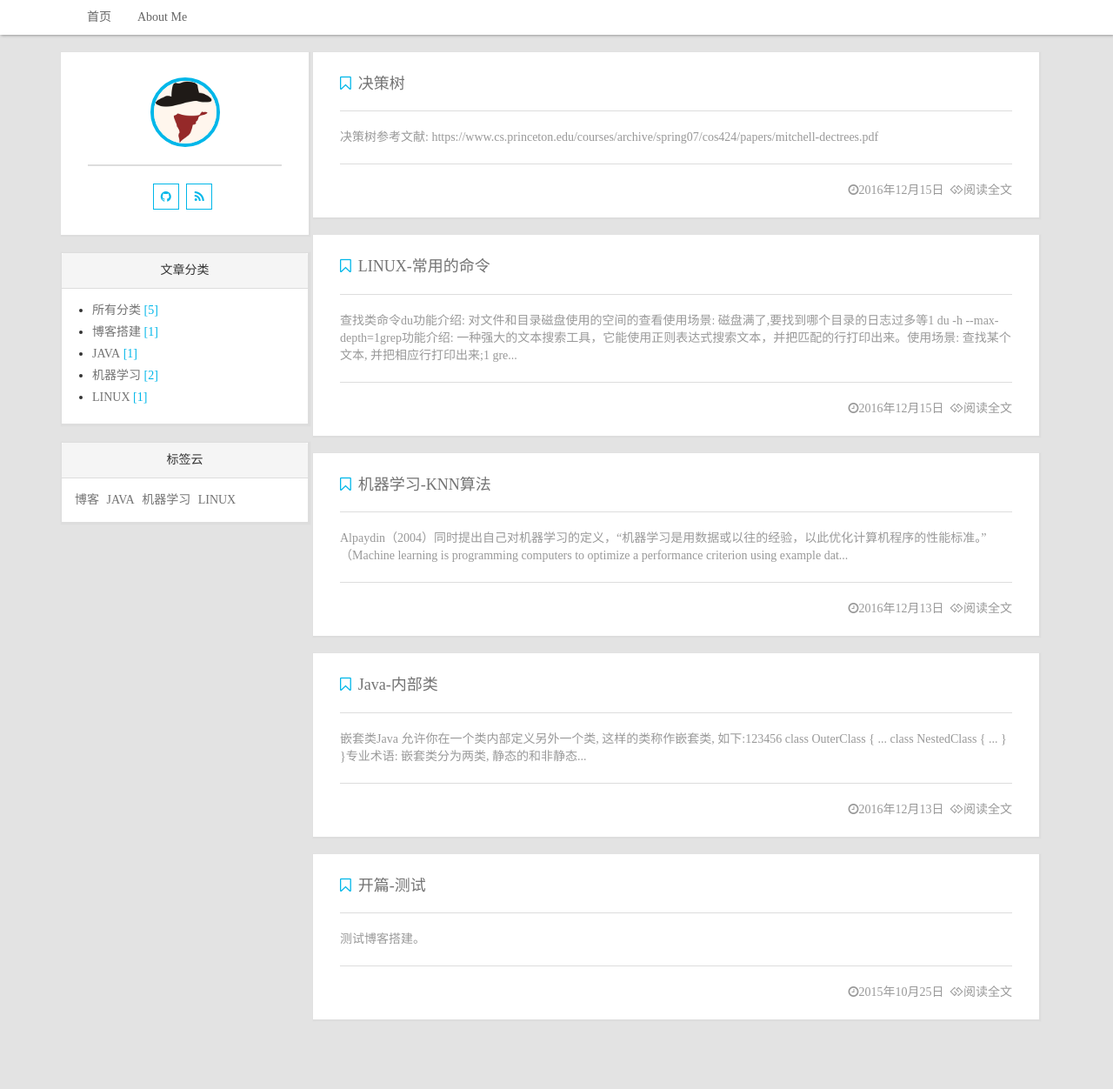
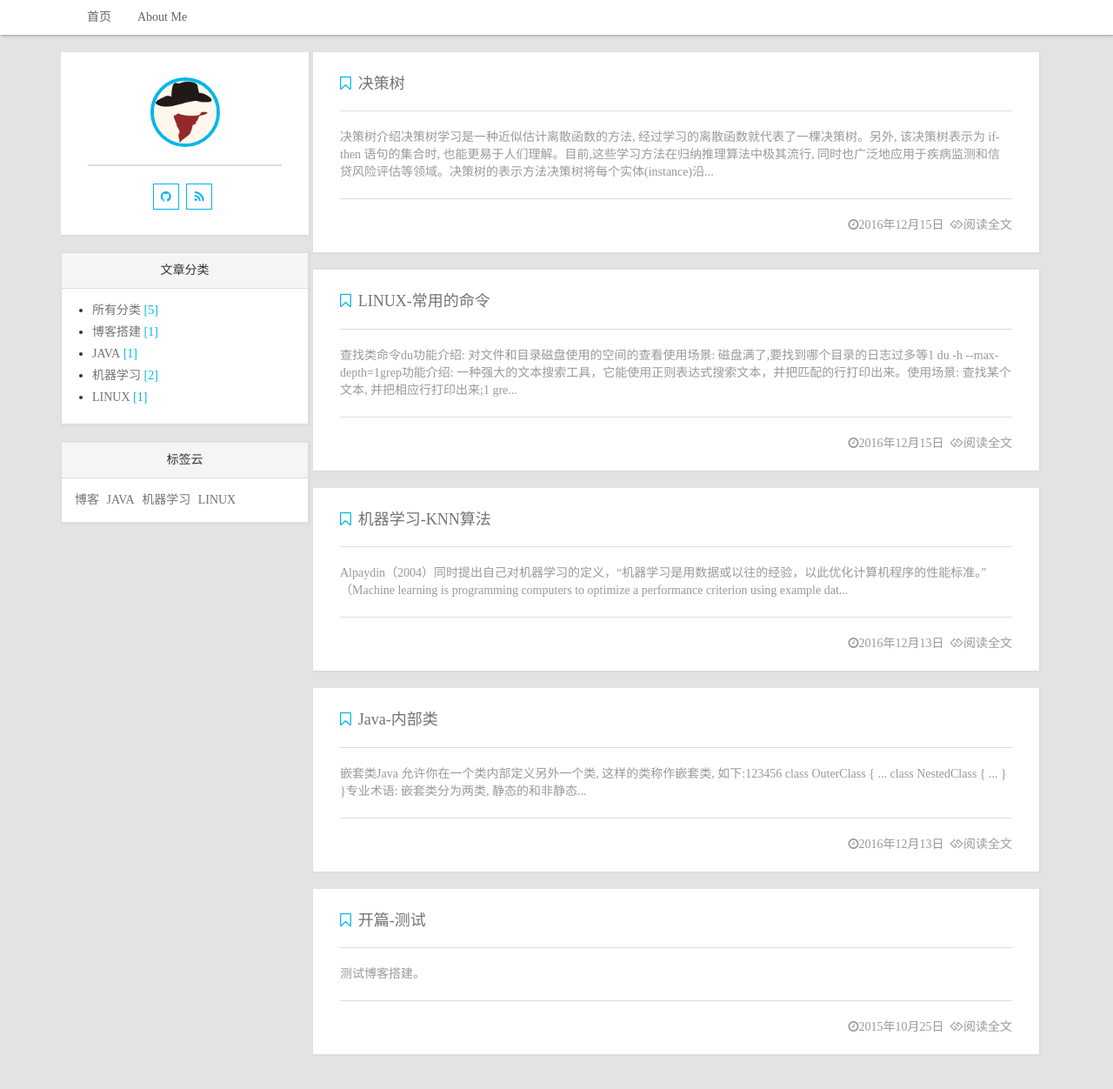
Before and after one commit to HengGeneral/HengGeneral.github.io, a Jekyll site: the page built from index.html, in a window 1280 px wide. Shown: the whole page at 87% size. Built offline with Jekyll 4.4.1, drawn with Linux system fonts in a browser that asks for light colours; nearby versions of some CDN libraries; the list of posts is cut into pages by our own code; comment, search, counter and statistics services are not loaded; before the commit the page ends 1212 px from its top, so only the background shows below that.

Commit message:
decision tree

```diff
--- a/_posts/2016-12-15-DecisionTree.md
+++ b/_posts/2016-12-15-DecisionTree.md
@@ -6,9 +6,46 @@
 author: liheng
 excerpt: "Machine Learning"
 ---
-### 决策树
+## 决策树
 
+### 介绍
 
+决策树学习是一种近似估计离散函数的方法, 经过学习的离散函数就代表了一棵决策树。
+另外, 该决策树表示为 if-then 语句的集合时, 也能更易于人们理解。
+目前,这些学习方法在归纳推理算法中极其流行, 同时也广泛地应用于疾病监测和信贷风险评估等领域。
+
+### 决策树的表示方法
+
+决策树将每个实体(instance)沿着树根到叶子节点进行判断, 这样就可以得到该实体的分类。
+决策树种的每个结点表示了实体某种属性的判断, 结点的每个分支则对应了该属性的一个可能的取值。
+
+### 适合决策树学习的问题
+
+决策树学习方法通常适合运用于具有如下特点的问题中:
+
+1. 实例都是以key-value形式的。
+2. 目标函数的结果是离散的。比如true/false输出, 或者更多的输出结果, 甚至是functions with real-valued outputs, 尽管这种情况并不常见。
+3. 训练集可能含有错误数据。决策树学习方法对错误数据具有鲁棒性,这里的错误数据包含训练集数据的分类和属性的错误值。
+4. 训练集中某些属性的值可能缺失。
+
+### 算法
+
+大部分决策树算法都是为了构建一个自上而下的, 贪心搜索的决策树。那么问题是, 哪个属性应该放在决策树的根节点进行检验?
+
+为了回答这个问题, 需要找到训练集中最优的属性作为根结点, 该结点的每个分支是基于该属性不同的取值, 然后对该结点的各个子结点用相应
+的方法。
+
+#### 选择哪个属性作为最优的分类器?
+
+首先选择一种统计特性--信息增益(information gain), 去度量各属性作为分类器的效果。
+
+##### 熵(Entropy)
+
+为了更准确地定义信息增益(information gain), 信息论中的熵被用来表示训练集中数据的多样性程度。
+给定集合S, 该集合包含两种分类结果, yes 和 no, 那么S的熵则是:
+$$Entroy(S) = - P_yes log_2^(p_yes) - P_yes log_2^(p_yes) $$
+
+其中, P_yes 表示 S中yes的占比, P_no 表示 S中no的占比。
 
 
 
```
